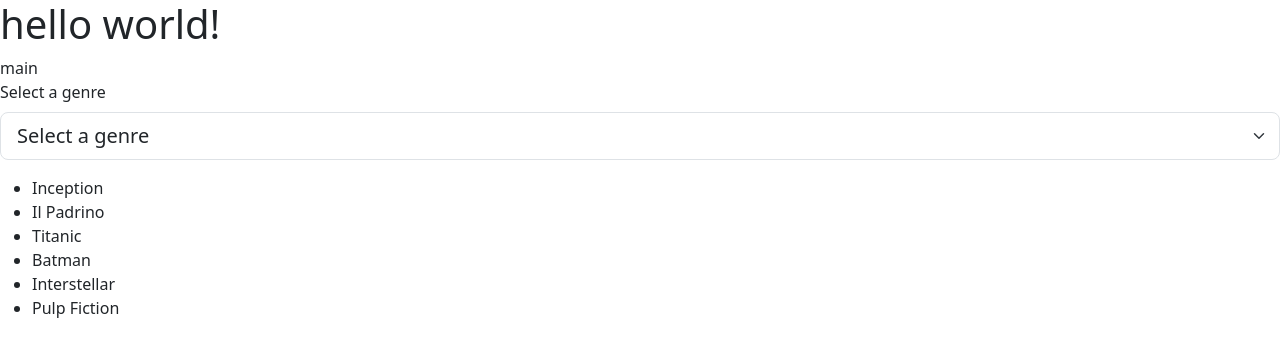
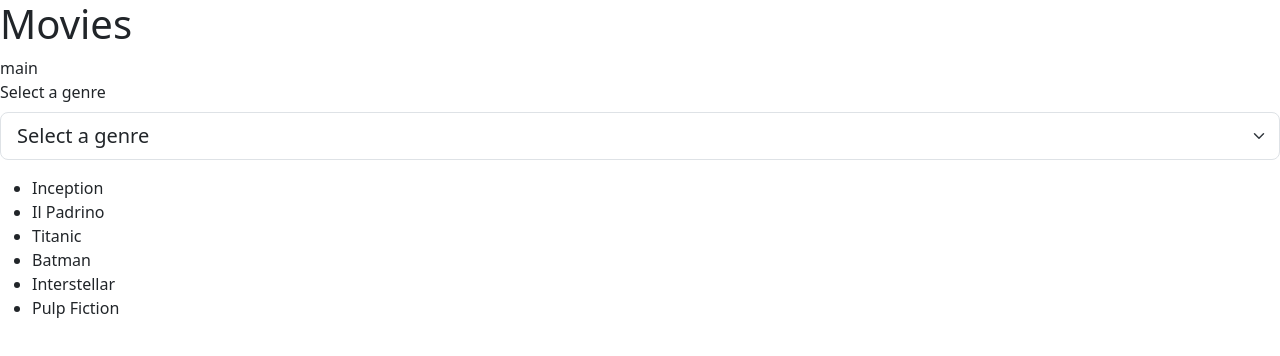
Before and after one commit to leonardopalluzzi/react-movie-filter, a React (Vite) app: page / in a window 1280 px wide. Shown: the top 356 px of the page. Built offline with nearby package versions, Linux system fonts and the light colour scheme.

Commit message:
Update App title and refactor Main component to use List for rendering movies

```diff
--- a/src/App.jsx
+++ b/src/App.jsx
@@ -4,7 +4,7 @@ function App() {
 
   return (
     <>
-      <h1>hello world!</h1>
+      <h1>Movies</h1>
       <Main data={data} />
     </>
   )
--- /dev/null
+++ b/src/components/List.jsx
@@ -0,0 +1,11 @@
+export default function List({ filterList }) {
+    return (
+        <ul >
+            {
+                filterList.map((movie, i) => (
+                    <li key={`${movie.title}_${movie.genre}`}>{movie.title}</li>
+                ))
+            }
+        </ul >
+    )
+}
--- a/src/components/Main.jsx
+++ b/src/components/Main.jsx
@@ -1,15 +1,13 @@
 import { useState, useEffect } from 'react'
 import Filter from './Filter'
+import List from './List'
 
 export default function Main({ data }) {
     //genres array
     const [genres, setGenres] = useState(data.map(movie => movie.genre))
+
     const [filterList, setFilterList] = useState(data)
     const [filter, setFilter] = useState('all')
-    console.log(genres);
-    console.log(filter);
-
-    console.log(data);
 
     useEffect(() => {
         if (filter !== 'all') {
@@ -22,42 +20,12 @@ export default function Main({ data }) {
     console.log(filterList);
 
 
-
     return (
         <>
             <div>main</div>
             <Filter setFilter={setFilter} filter={filter} genres={genres} />
-            {/* <div className="mb-3">
-                <label htmlFor="" className="form-label">Select a genre</label>
-                <select
-                    className="form-select form-select-lg"
-                    name=""
-                    id=""
-                    onChange={(e) => setFilter(e.target.value)}
-                    value={filter}
-                >
-                    <option value="all">Select a genre</option>
-                    {genres.map((item, i) =>
-                        <option key={i} value={item}>{item}</option>
-                    )}
-
-                </select>
-
-            </div > */}
-
-
-
             {/* stampa lista  */}
-            <ul >
-                {
-                    filterList.map((movie, i) => (
-                        <li key={`${movie.title}_${movie.genre}`}>{movie.title}</li>
-                    ))
-                }
-            </ul >
+            <List filterList={filterList} />
         </>
-
-
-
     )
 }
```
